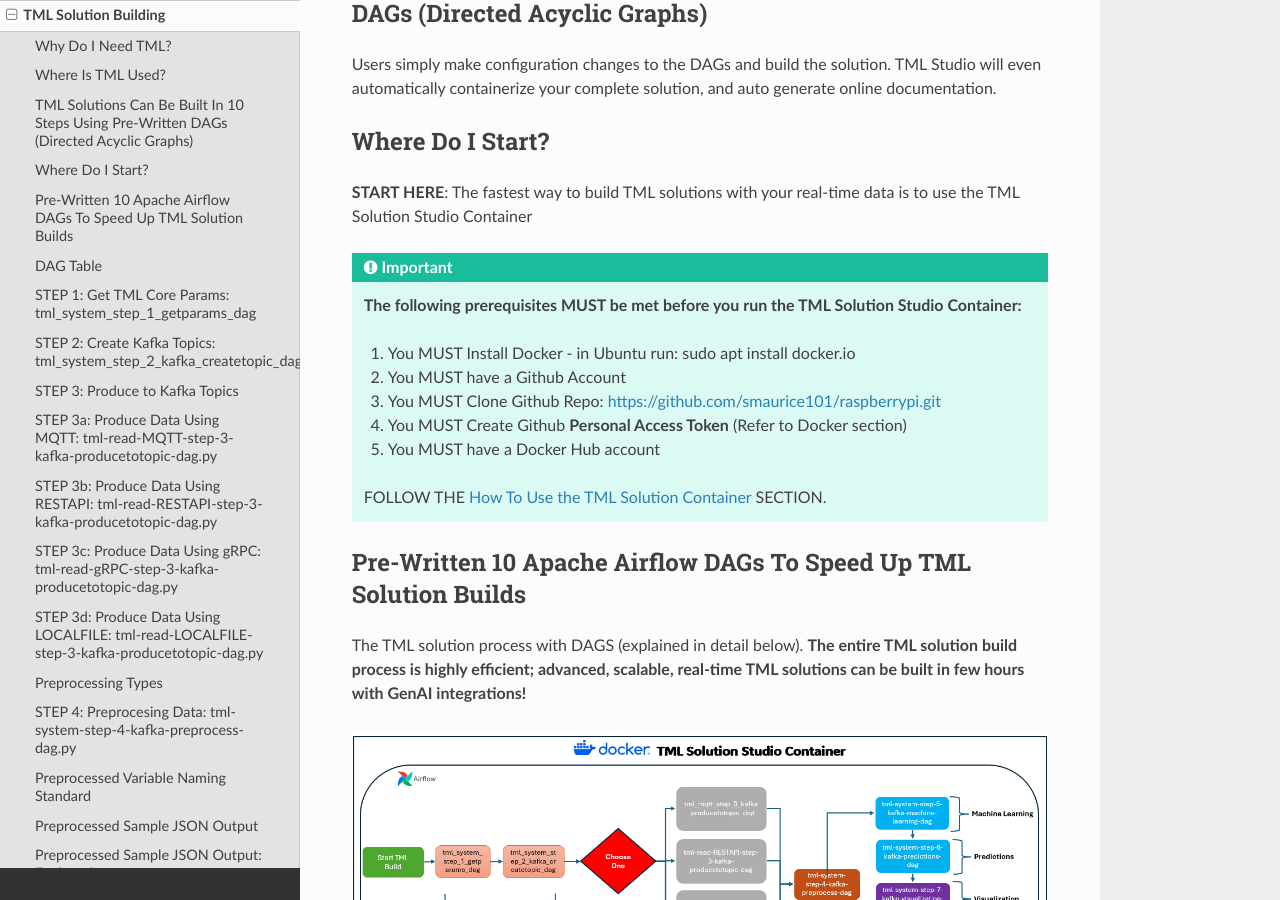
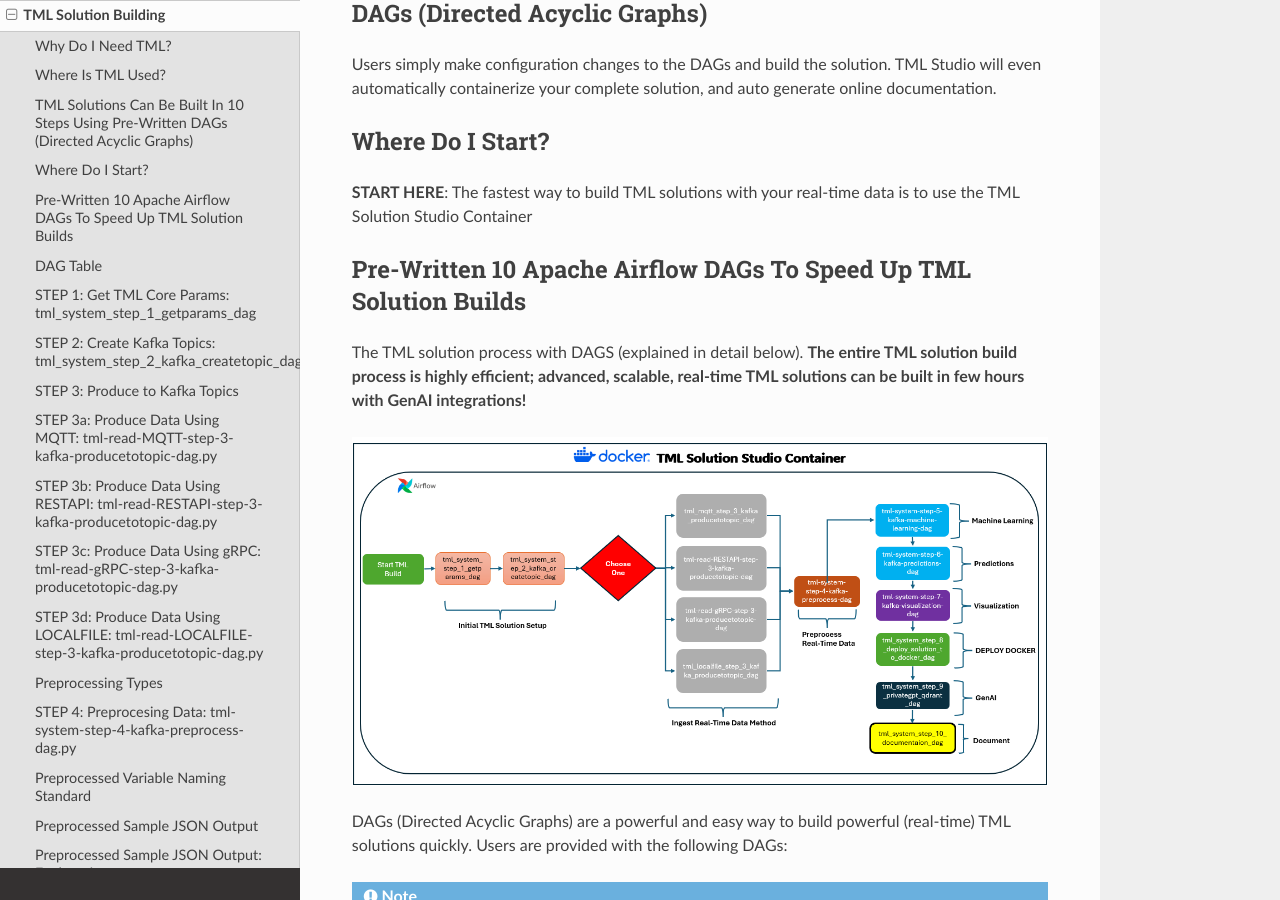
Before and after one commit to smaurice101/readthedocs, a Sphinx documentation site: the page built from docs/source/tmlbuilds.rst, in a window 1280 px wide and 900 px high, scrolled down 1373 px. Built offline with Sphinx 7.4.7 and the Read the Docs theme 2.0.0, drawn with Linux system fonts in a browser that asks for light colours.

Commit message:
Update tmlbuilds.rst

```diff
--- a/docs/source/tmlbuilds.rst
+++ b/docs/source/tmlbuilds.rst
@@ -48,22 +48,6 @@
 ----------
 
 **START HERE**: The fastest way to build TML solutions with your real-time data is to use the :ref:`TML Solution Studio Container`
-
-.. important::
-
-   **The following prerequisites MUST be met before you run the TML Solution Studio Container:**
-
-   1. You MUST Install Docker - in Ubuntu run: sudo apt install docker.io
-
-   2. You MUST have a Github Account
-
-   3. You MUST Clone Github Repo: https://github.com/smaurice101/raspberrypi.git
-
-   4. You MUST Create Github **Personal Access Token** (Refer to Docker section)
-
-   5. You MUST have a Docker Hub account
-
-   FOLLOW THE :ref:`How To Use the TML Solution Container` SECTION.
 
 Pre-Written 10 Apache Airflow DAGs To Speed Up TML Solution Builds
 -------------------
```
